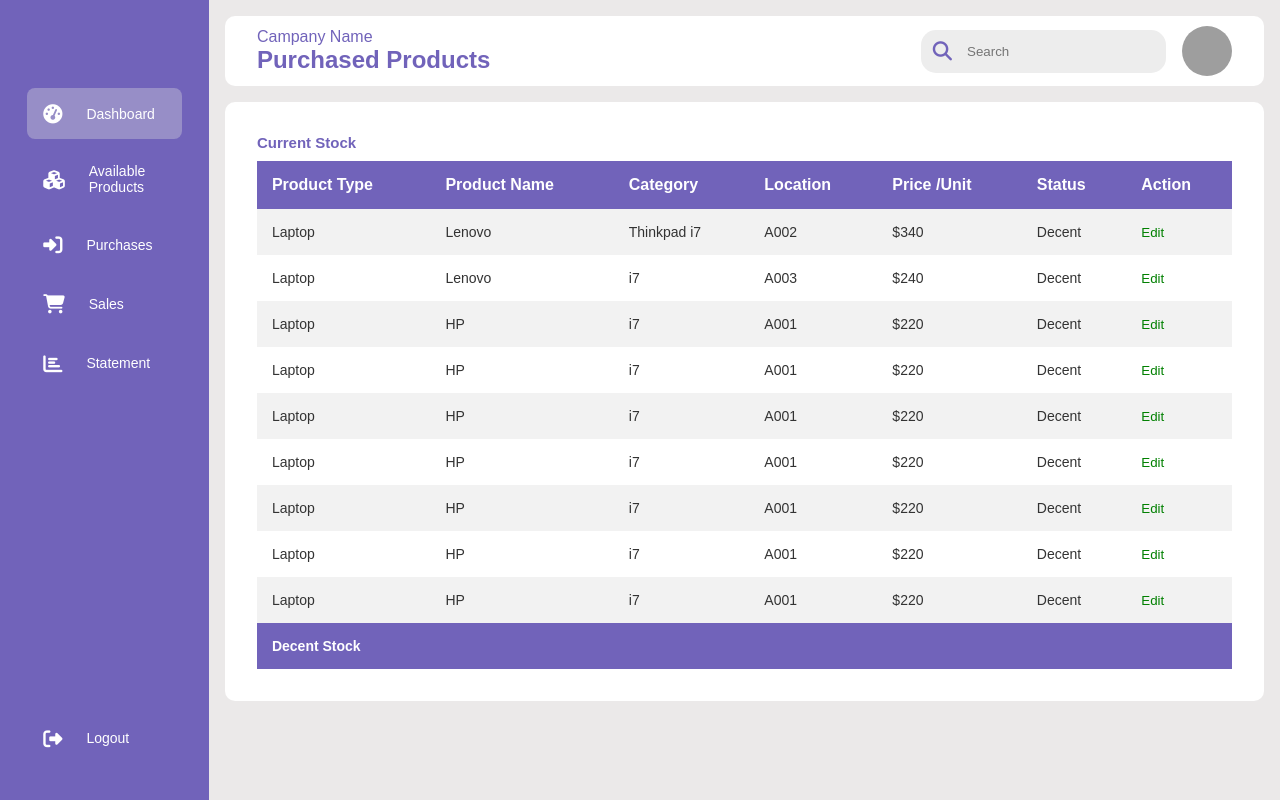
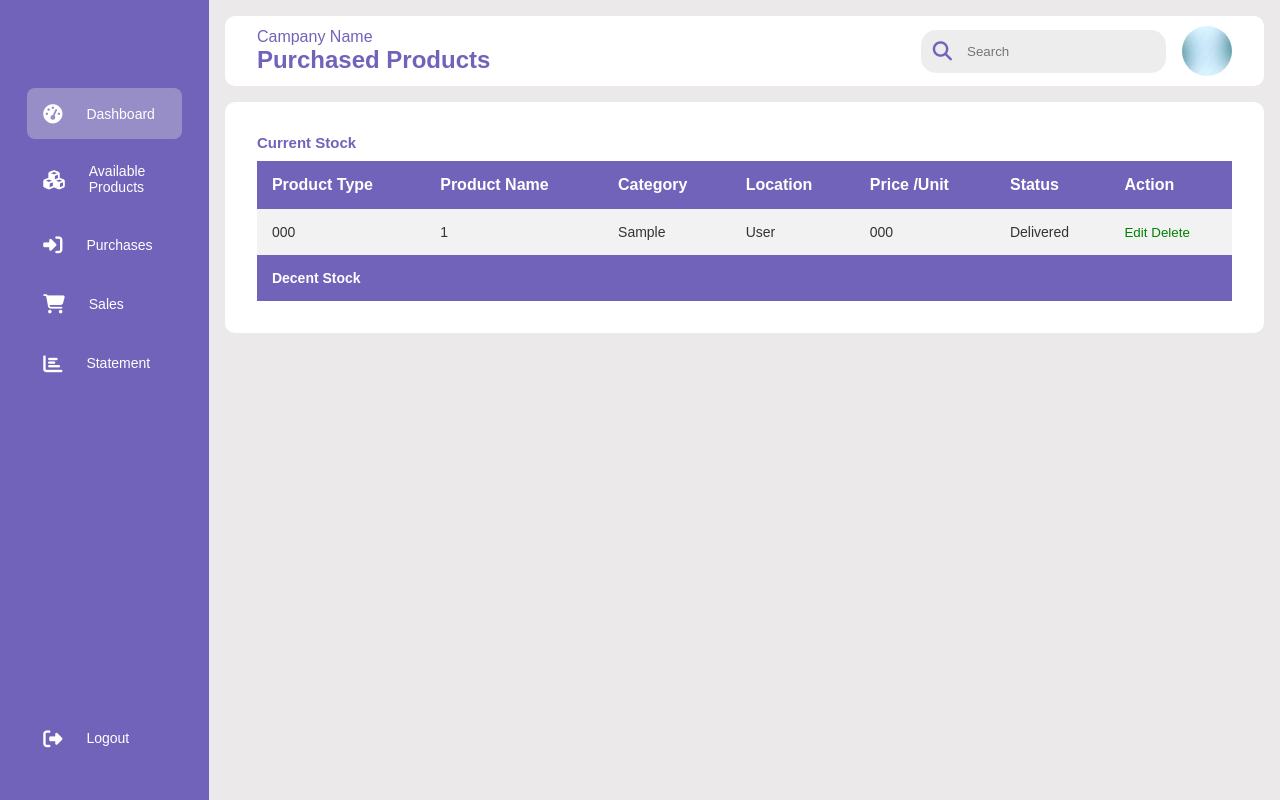
Before and after one commit to jeid12/StockManagmantSystem, a PHP site: page /dashboard/Purchases.php in a window 1280 px wide. Run offline with PHP 8.4, Linux system fonts and the light colour scheme; tables that the repository leaves empty hold one stand-in row (values such as "Sample post"); grey boxes are pictures that could not be loaded.

Commit message:
purchase added

```diff
--- a/dashboard/Purchases.php
+++ b/dashboard/Purchases.php
@@ -1,5 +1,17 @@
+<?php
+    $servername = "localhost";
+    $username = "root";
+    $password = "";
+    $dbname = "inverntory_management_system";
+
+    $conn = new mysqli($servername, $username, $password, $dbname);
+    if ($conn->connect_error) {
+        die("Connection failed: " . $conn->connect_error);
+    }
+?>
 <!DOCTYPE html>
 <html lang="en">
+
 <head>
     <meta charset="UTF-8">
     <meta name="viewport" content="width=device-width, initial-scale=1.0">
@@ -7,13 +19,14 @@
     <link rel="stylesheet" href="Available products.css">
     <link rel="stylesheet" href="https://cdnjs.cloudflare.com/ajax/libs/font-awesome/6.4.0/css/all.min.css">
 </head>
+
 <body>
     <div class="sidebar">
         <div class="logo">
         </div>
         <ul class="menu">
             <li class="active">
-                <a href="dashboard index.html" >
+                <a href="dashboard index.html">
                     <i class="fas fa-tachometer-alt"></i>
                     <span>Dashboard</span>
                 </a>
@@ -44,14 +57,14 @@
             </li>
 
             <li class="logout">
-                <a href="#" >
+                <a href="#">
                     <i class="fas fa-sign-out-alt"></i>
                     <span>Logout</span>
                 </a>
             </li>
         </ul>
     </div>
-  <?php
+    <?php
 
   ?>
     <div class="main--content">
@@ -62,12 +75,10 @@
             </div>
             <div class="user--info">
                 <div class="search--box">
-                <i class="fa-solid fa-search"></i>
-                <input type="text"
-                placeholder="Search">
-            </div>
-            <img src="bcd dashboard.jpg"
-            alt="">
+                    <i class="fa-solid fa-search"></i>
+                    <input type="text" placeholder="Search">
+                </div>
+                <img src="bcd dashboard.jpg" alt="">
             </div>
         </div>
 
@@ -88,127 +99,32 @@
                             <th>Action</th>
                         </tr>
                     </thead>
-                        <tbody>
-                            <tr>
-                                <td>
-                                    Laptop
-                                </td>
-                                <td>Lenovo </td>
-                                <td>Thinkpad i7</td>
-                                <td>A002</td>
-                                <td>$340</td>
-                                <td>Decent</td>
-                                <td>
-                                    <button>Edit</button>
-                                </td>
-                            </tr>
+                    <tbody>
+                        <?php
+                        $sql = "SELECT * FROM useraccount"; // Replace 'your_table' with your actual table name
+                        $result = $conn->query($sql);
 
-                            <tr>
-                                <td>
-                                    Laptop
-                                </td>
-                                <td>Lenovo </td>
-                                <td>i7</td>
-                                <td>A003</td>
-                                <td>$240</td>
-                                <td>Decent</td>
-                                <td>
-                                    <button>Edit</button>
-                                </td>
-                            </tr>
+                        // Step 3: Fetch the data from the query result
+                        if ($result->num_rows > 0) {
+                            // output data of each row
+                            while($row = $result->fetch_assoc()) {
+                                echo "<tr>";
+                                echo "<td>".$row["TIN_number"]."</td>";
+                                echo "<td>".$row["User_SSID"]."</td>";
+                                echo "<td>".$row["First_Name"]."</td>";
+                                echo "<td>".$row["Last_Name"]."</td>";
+                                echo "<td>".$row["Phone_Number"]."</td>";
+                                echo "<td>"."Delivered"."</td>";
+                                echo "<td><button>Edit</button>
+                                <button>Delete</button> </td>";
+                                echo "</tr>";
+                            }
+                        } else {
+                            echo "0 results";
+                        }
 
-                            <tr>
-                                <td>
-                                    Laptop
-                                </td>
-                                <td>HP</td>
-                                <td>i7</td>
-                                <td>A001</td>
-                                <td>$220</td>
-                                <td>Decent</td>
-                                <td>
-                                    <button>Edit</button>
-                                </td>
-                            </tr>
-                            <tr>
-                                <td>
-                                    Laptop
-                                </td>
-                                <td>HP</td>
-                                <td>i7</td>
-                                <td>A001</td>
-                                <td>$220</td>
-                                <td>Decent</td>
-                                <td>
-                                    <button>Edit</button>
-                                </td>
-                            </tr>
-                            <tr>
-                                <td>
-                                    Laptop
-                                </td>
-                                <td>HP</td>
-                                <td>i7</td>
-                                <td>A001</td>
-                                <td>$220</td>
-                                <td>Decent</td>
-                                <td>
-                                    <button>Edit</button>
-                                </td>
-                            </tr>
-                            <tr>
-                                <td>
-                                    Laptop
-                                </td>
-                                <td>HP</td>
-                                <td>i7</td>
-                                <td>A001</td>
-                                <td>$220</td>
-                                <td>Decent</td>
-                                <td>
-                                    <button>Edit</button>
-                                </td>
-                            </tr>
-                            <tr>
-                                <td>
-                                    Laptop
-                                </td>
-                                <td>HP</td>
-                                <td>i7</td>
-                                <td>A001</td>
-                                <td>$220</td>
-                                <td>Decent</td>
-                                <td>
-                                    <button>Edit</button>
-                                </td>
-                            </tr>
-                            <tr>
-                                <td>
-                                    Laptop
-                                </td>
-                                <td>HP</td>
-                                <td>i7</td>
-                                <td>A001</td>
-                                <td>$220</td>
-                                <td>Decent</td>
-                                <td>
-                                    <button>Edit</button>
-                                </td>
-                            </tr>
-                            <tr>
-                                <td>
-                                    Laptop
-                                </td>
-                                <td>HP</td>
-                                <td>i7</td>
-                                <td>A001</td>
-                                <td>$220</td>
-                                <td>Decent</td>
-                                <td>
-                                    <button>Edit</button>
-                                </td>
-                            </tr>
-                        </tbody>
+                     ?>
+                    </tbody>
                     <tfoot>
                         <tr>
                             <td colspan="7">Decent Stock</td>
@@ -219,4 +135,5 @@
         </div>
     </div>
 </body>
+
 </html>
```
Also changed, not shown: dashboard/bcd dashboard.jpg (added).
